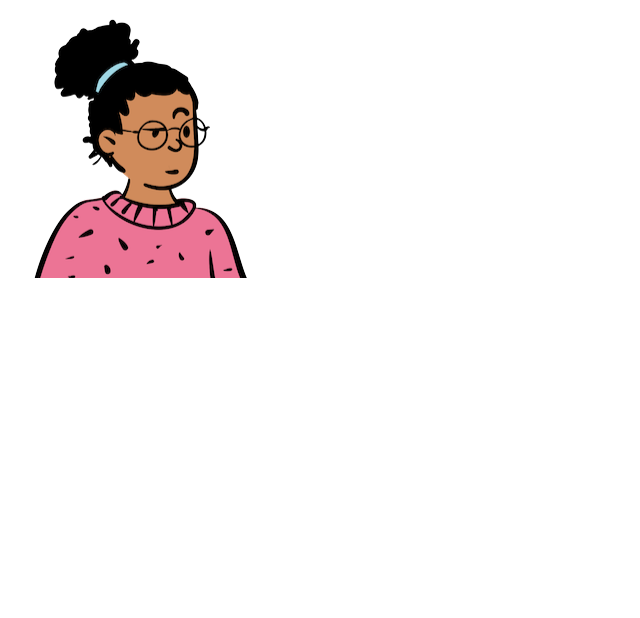
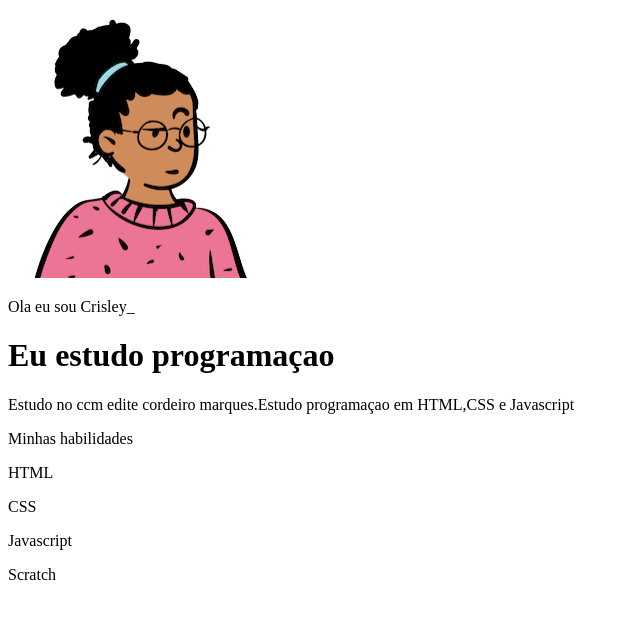
Before and after one commit to CRISLEY01/portfolio, a plain HTML site: page index.html in a window 1280 px wide. Shown: the whole page, without its empty margins (0-640 px from the left). Drawn offline with Linux system fonts and the light colour scheme.

Commit message:
paragrafo

```diff
--- a/index.html
+++ b/index.html
@@ -8,5 +8,15 @@
 </head>
 <body>
 <img src="img/avatar-perfil.png" alt="avatar da Crisley" srcset="">
+<p>Ola eu sou Crisley_</p>
+<h1>Eu estudo programaçao</h1>
+<p>Estudo no ccm edite cordeiro marques.Estudo programaçao em HTML,CSS e Javascript</p>
+<p>Minhas habilidades</p>
+<div>
+     <p>HTML</p>
+     <p>CSS</p>
+     <p>Javascript</p>
+     <p>Scratch</p>
+</div>
 </body>
 </html>
```
